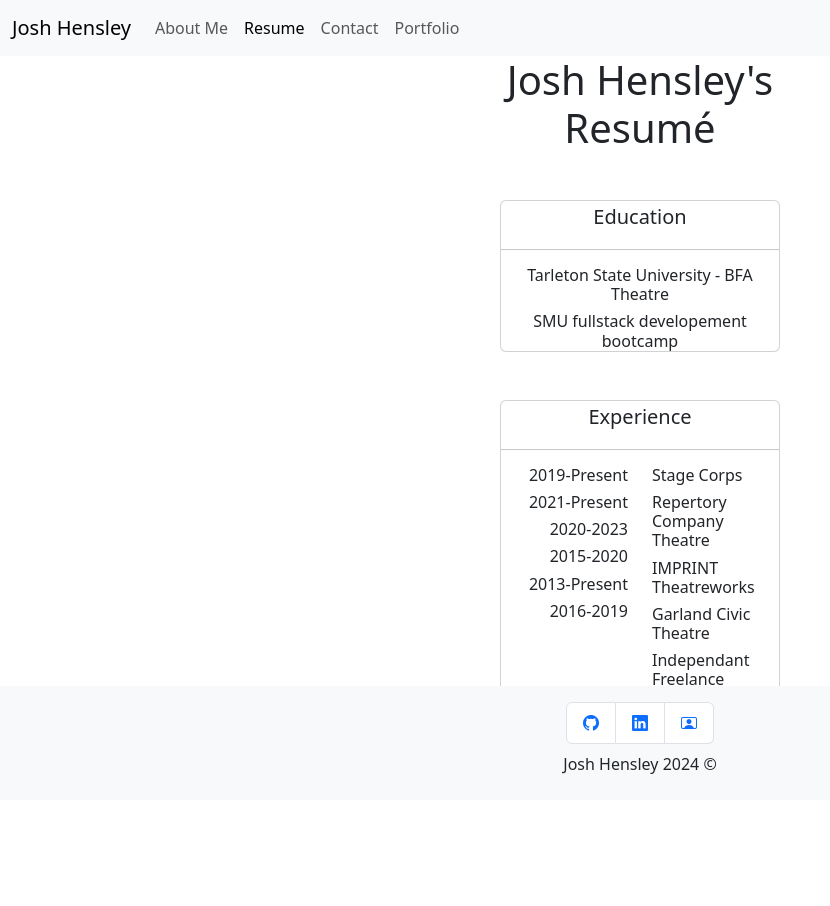
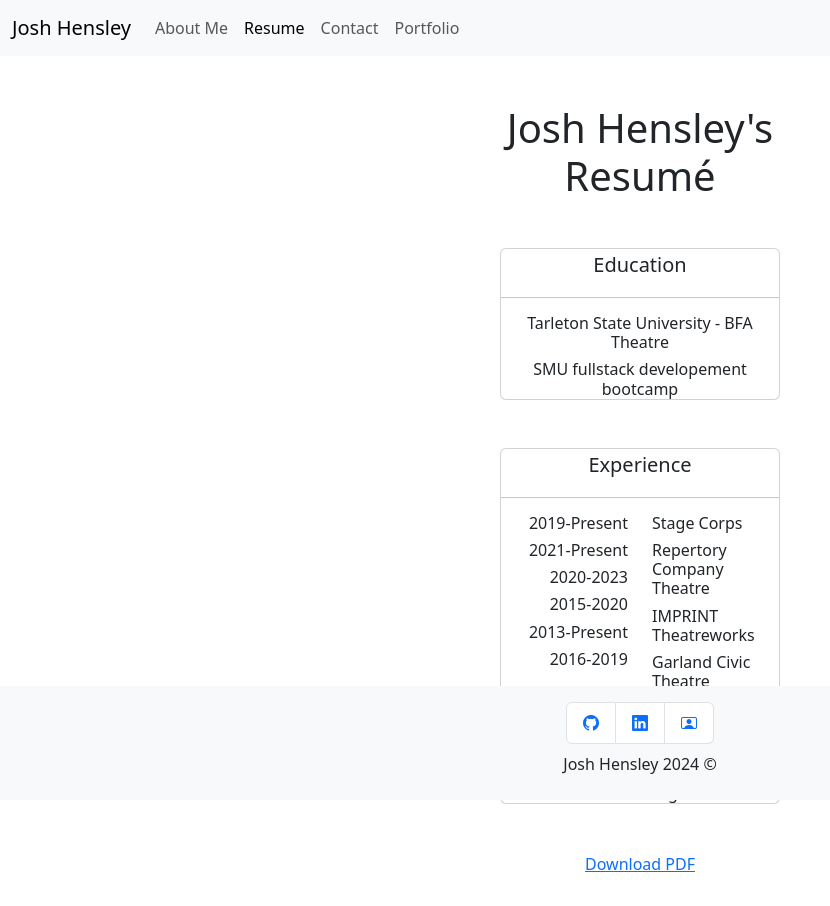
Before and after one commit to josh-hensley/React-Portfolio, a React (Vite) app in the folder client/: page /resume in a window 1280 px wide. Shown: the whole page, without its empty margins (0-830 px from the left). Before the commit the page ends 810 px from the top, so only its background shows below. Built offline with nearby package versions, Linux system fonts and the light colour scheme.

Commit message:
point of relative polish, all pages in tact

```diff
--- a/client/src/components/Content/AboutMe.jsx
+++ b/client/src/components/Content/AboutMe.jsx
@@ -2,10 +2,11 @@ function AboutMe() {
 
     return (
         <>
-            <div className='container text-center my-5'>
+            <div className='container text-center'>
                 <div className="row">
                     <div className="col-md-2 col-lg "></div>
                     <div className="col">
+                        <h2 className="my-3">About Me</h2>
                         <img src='/headshot_smaller.png' alt="Josh Hensley's headshot" className="img-fluid rounded" />
                         <p className='card-text my-5'>
                             Josh began his professional career in theatre at Garland Summer Musicals. The Granville Arts
--- a/client/src/components/Content/Contact.jsx
+++ b/client/src/components/Content/Contact.jsx
@@ -4,7 +4,7 @@ function Contact() {
             <div className="container my-5" style={{ height: '70vh' }}>
                 <div class="mb-3">
                     <label for="name" class="form-label">Name</label>
-                    <input type="name" class="form-control" id="name" placeholder="name@example.com" required/>
+                    <input type="name" class="form-control" id="name" placeholder="First Last" required/>
                 </div>
                 <div class="mb-3">
                     <label for="email" class="form-label">Email address</label>
@@ -12,7 +12,7 @@ function Contact() {
                 </div>
                 <div class="mb-3">
                     <label for="message" class="form-label">Message</label>
-                    <textarea class="form-control" id="message" rows="3" required></textarea>
+                    <textarea class="form-control" id="message" rows="3" placeholder="Say hello!" required></textarea>
                 </div>
                 <div class="mb-3">
                     <button type="submit" id="submit" className="form-control">Submit</button>
--- a/client/src/components/Content/Portfolio.jsx
+++ b/client/src/components/Content/Portfolio.jsx
@@ -1,7 +1,7 @@
 function Portfolio() {
     return (
         <>
-            <div className="container">
+            <div className="container my-5">
                 <div className="row">
                     <div className="col-md-6 col-lg-4">
                         <div className="card">
--- a/client/src/components/Content/Resume.jsx
+++ b/client/src/components/Content/Resume.jsx
@@ -1,7 +1,7 @@
 function Resume() {
     return (
         <>
-            <div className="row" style={{height:'80vh'}}>
+            <div className="row my-5" style={{ height: '80vh' }}>
                 <div className="col"></div>
                 <div className="col">
                     <div className="container">
@@ -34,6 +34,7 @@ function Resume() {
                                 </div>
                             </div>
                         </div>
+                        <p className="text-center"><a href="/josh-hensley-resume.pdf">Download PDF</a></p>
                     </div>
                 </div>
                 <div className="col"></div>
```
Also changed, not shown: 1 other file (tests, documents, lock files or other folders). Lines whose indentation alone changed are shown as unchanged.
